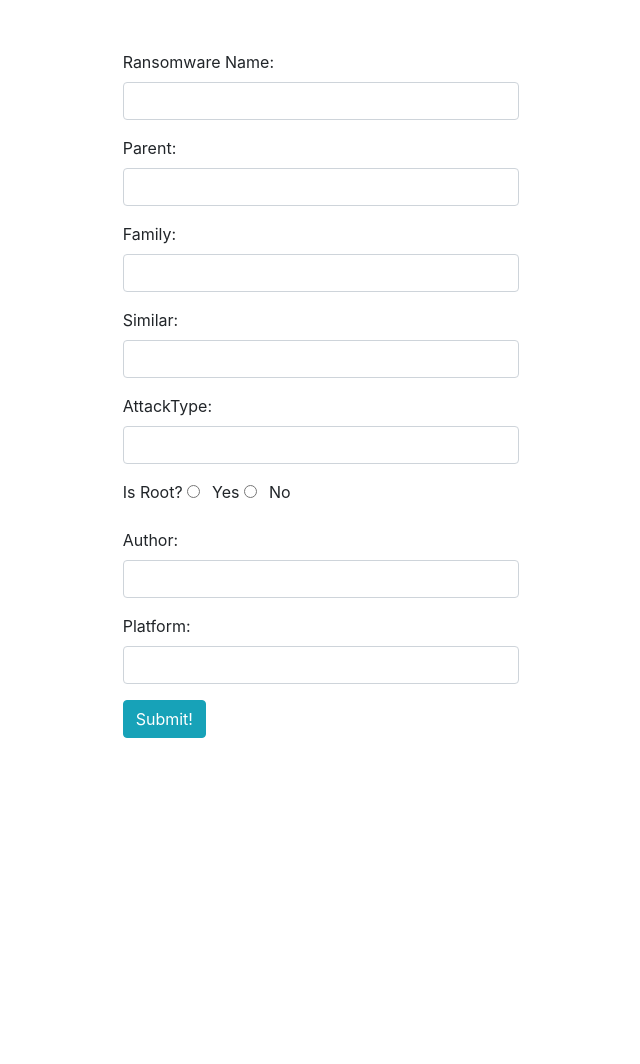
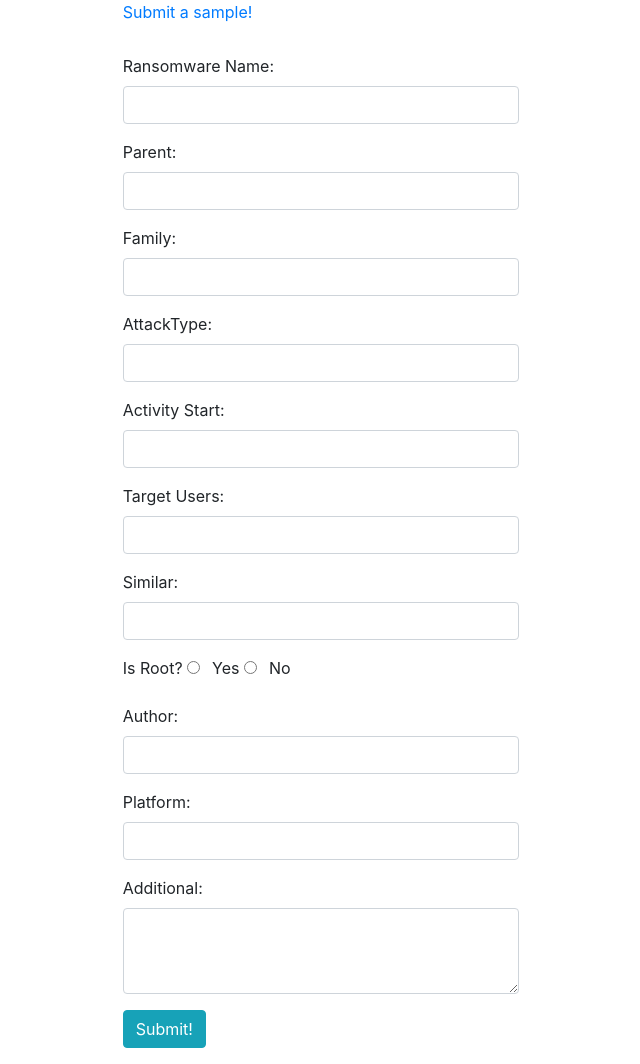
Before and after one commit to miladhazrati75/ranshiearchy, a Django app: page /Ransomware in a window 1280 px wide. Shown: the whole page, without its empty margins (319-959 px from the left). Before the commit the page ends 738 px from the top, so only its background shows below. Run offline with Django 3.2, Linux system fonts and the light colour scheme; data that the repository does not hold is empty; some libraries are stand-ins or nearby versions.

Commit message:
some changes in models & templates

```diff
--- a/ransomware/models.py
+++ b/ransomware/models.py
@@ -11,6 +11,9 @@ class Ransomwares(models.Model):
     isroot = models.BooleanField(max_length=200, null=True)
     attacktype = models.CharField(max_length=200, null=True)
     author = models.CharField(max_length=200, null=True)
+    activitystart = models.CharField(max_length=200, null=True)
+    targetusers = models.CharField(max_length=200, default="English")
+    additional = models.CharField(max_length=500, null=True)
 
 
 class Samples(models.Model):
@@ -27,7 +30,7 @@ class Samples(models.Model):
     imphash = models.CharField(max_length=200, null=True)
     ssdeep = models.CharField(max_length=200, null=True)
     authentihash = models.CharField(max_length=200, null=True)
-
+    additional = models.CharField(max_length=500, null=True)
 
 class AVs(models.Model):
     sample_id = models.ForeignKey(Samples, on_delete=models.CASCADE)
--- a/ransomware/views.py
+++ b/ransomware/views.py
@@ -24,7 +24,8 @@ def newRansomware(request):
 
 
 def newSample(request):
-    return render(request, 'sample.html')
+    ransomlist = models.Ransomwares.objects.values('ransom_name')
+    return render(request, 'sample.html', {'ransomlist':ransomlist})
 
 
 def handle_sample(request):
@@ -47,7 +48,8 @@ def handle_sample(request):
                           mutex=request.POST.get('mutex') if request.POST.get('mutex') != '' else '',
                           publickey=request.POST.get('publickey') if request.POST.get('publickey') != '' else '',
                           deckey=request.POST.get('deckey') if request.POST.get('deckey') != '' else '',
-                          platform=request.POST.get('platform') if request.POST.get('platform') != '' else '')
+                          platform=request.POST.get('platform') if request.POST.get('platform') != '' else '',
+                          additional=request.POST.get('additional') if request.POST.get('additional') != '' else '')
 
     hash.save()
     antiviruses = models.AVs(sample_id=models.Samples.objects.get(sha256=sha256), avast=avs[0], bitdefender=avs[1],
@@ -145,6 +147,8 @@ def handle_ransomware(request):
     ransom = models.Ransomwares(ransom_name=request.POST.get('name'), parent=request.POST.get('parent'),
                                 family=request.POST.get('family'), similar=request.POST.get('similar'),
                                 sibling=request.POST.get('sibling'), isroot=request.POST.get('isroot'),
-                                author=request.POST.get('author'), attacktype=request.POST.get('attacktype'))
+                                author=request.POST.get('author'), attacktype=request.POST.get('attacktype'),
+                                targetusers=request.POST.get('targetusers'), activitystart=request.POST.get('activitystart'),
+                                additional=request.POST.get('additional'))
     ransom.save()
     return render(request, 'index.html', {'msg':'Ransomware added.'})
--- a/templates/ransomware.html
+++ b/templates/ransomware.html
@@ -14,12 +14,12 @@
             <ul>
             {% for ransom in ransomlist %}
                 <li>{{ ransom.ransom_name }}</li>
-
             {% endfor %}
             </ul>
         </div>
         <div class="col-4">
-            <form action="/ransom" method="post" style="margin-top: 50px">
+            <a href="/Sample">Submit a sample!</a>
+            <form action="/ransom" method="post" style="margin-top: 30px">
                 {% csrf_token %}
                 <div class="form-group">
                     <label for="name">Ransomware Name:</label>
@@ -34,12 +34,20 @@
                     <input type="text" class="form-control" name="family">
                 </div>
                 <div class="form-group">
+                    <label for="attacktype">AttackType:</label>
+                    <input type="text" class="form-control" name="attacktype">
+                </div>
+                <div class="form-group">
+                    <label for="activitystart">Activity Start:</label>
+                    <input type="text" class="form-control" name="activitystart">
+                </div>
+                <div class="form-group">
+                    <label for="targetusers">Target Users:</label>
+                    <input type="text" class="form-control" name="targetusers">
+                </div>
+                <div class="form-group">
                     <label for="similar">Similar:</label>
                     <input type="text" class="form-control" name="similar">
-                </div>
-                <div class="form-group">
-                    <label for="attacktype">AttackType:</label>
-                    <input type="text" class="form-control" name="attacktype">
                 </div>
                 <div class="form-group">
                     <label for="isroot">Is Root?</label>
@@ -53,6 +61,10 @@
                 <div class="form-group">
                     <label for="platform">Platform:</label>
                     <input type="text" class="form-control" name="platform">
+                </div>
+                <div class="form-group">
+                    <label for="additional">Additional:</label>
+                    <textarea rows="3" class="form-control" name="additional"></textarea>
                 </div>
                 <button type="submit" id="salam" class="btn btn-info">Submit!</button>
 
```
Also changed, not shown: templates/sample.html (+22 -4 lines).
